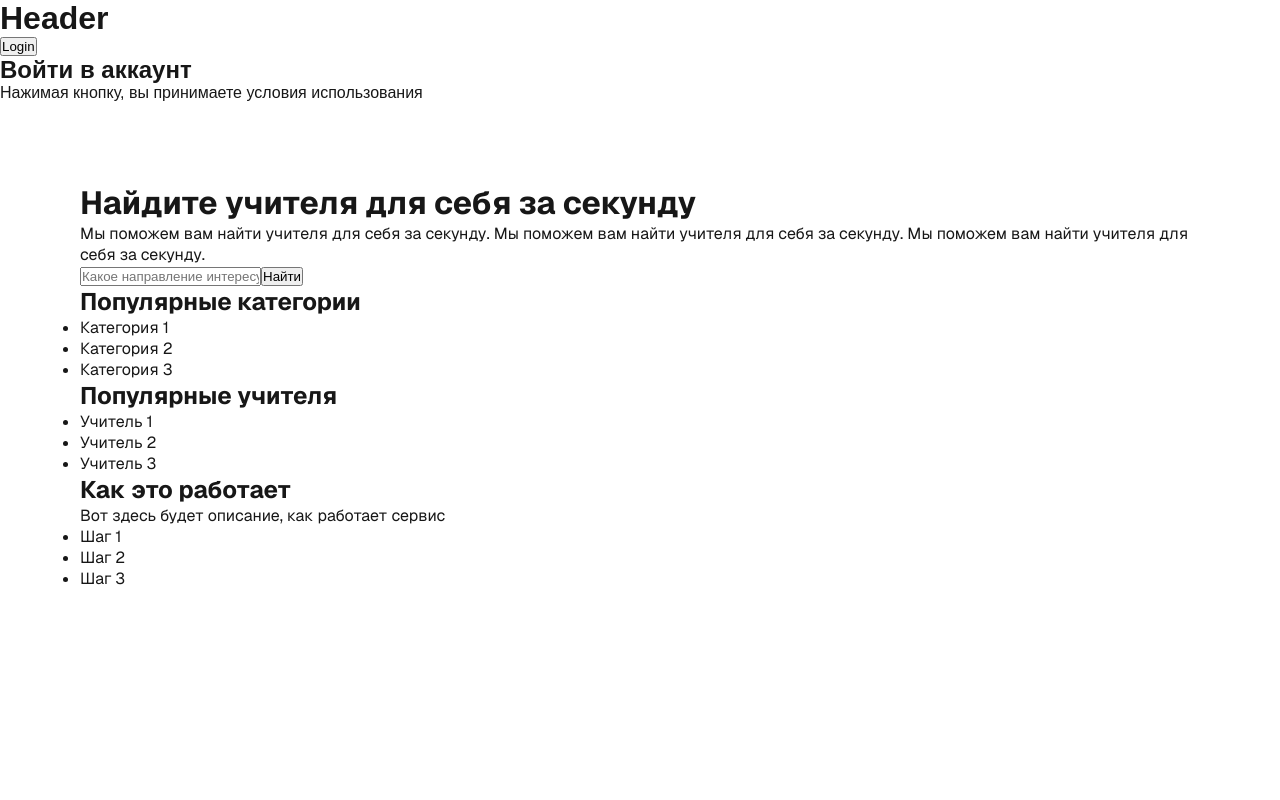
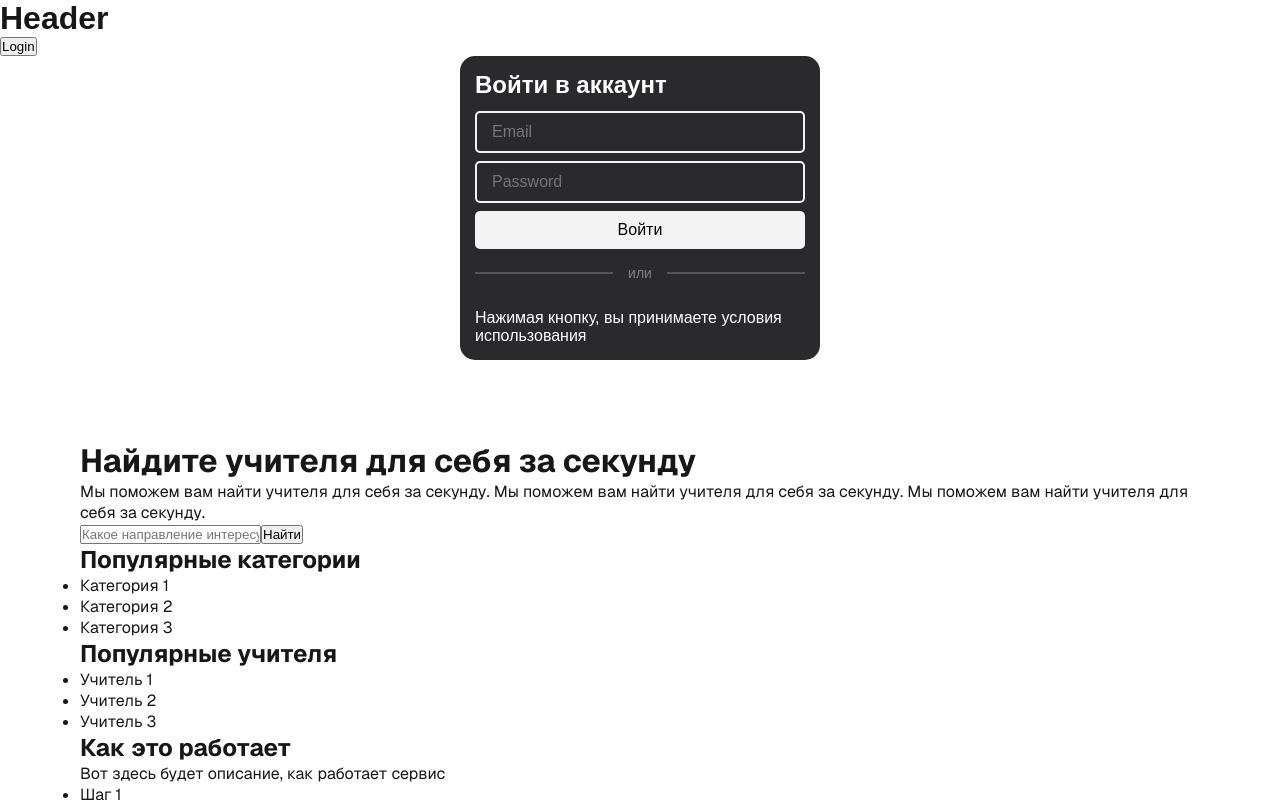
Before and after one commit to andrey-zinoviev-dev/tutors, a Next.js app: page / in a window 1280 px wide. Both pictures are taken after a click on the button "Login". Shown: the top 800 px of the page. Built offline with nearby package versions, Linux system fonts and the light colour scheme.

Commit message:
creating user route, added OAuth component for testing

```diff
--- /dev/null
+++ b/src/app/components/Form/Form.tsx
@@ -0,0 +1,13 @@
+import styles from './page.module.css';
+
+type FormProps = React.HTMLAttributes<HTMLFormElement> & {
+  children: React.ReactNode;
+};
+
+export default function Form({ children, ...props }: FormProps) {
+  return (
+    <form {...props} className={styles.form}>
+      {children}
+    </form>
+  );
+}
--- /dev/null
+++ b/src/app/components/Form/page.module.css
@@ -0,0 +1,5 @@
+.form {
+    display: flex;
+    flex-direction: column;
+    gap: 8px;
+}
--- a/src/app/components/Header.tsx
+++ b/src/app/components/Header.tsx
@@ -1,6 +1,6 @@
 "use client";
 import { useState } from "react";
-import OAuthPopup from "./OAuthPopup";
+import OAuthPopup from "./OAuth/OAuthPopup";
 
 export default function Header() {
   const [ oauthPopupOpened, setOauthPopupOpened ] = useState(false);
--- /dev/null
+++ b/src/app/components/Input/Input.tsx
@@ -0,0 +1,10 @@
+import { InputHTMLAttributes } from "react";
+import styles from './page.module.css';
+
+type InputProps = InputHTMLAttributes<HTMLInputElement>
+
+export default function Input({ ...props }: InputProps) {
+  return (
+    <input {...props} className={styles.input} />
+  );
+}
--- /dev/null
+++ b/src/app/components/Input/page.module.css
@@ -0,0 +1,17 @@
+.input {
+    width: 100%;
+    box-sizing: border-box;
+    border: 2px solid #f3f3f3;
+    background-color: transparent;
+    border-radius: 5px;
+    padding: 7px 15px;
+    color: white;
+    font-size: 16px;
+    font-weight: 400;
+    line-height: 24px;
+    outline: none;
+}
+
+.input:focus {
+    border: 2px solid #b1a9ff;
+}
--- a/src/app/components/OAuthPopup.tsx
+++ b/src/app/components/OAuth/OAuthPopup.tsx
@@ -1,6 +1,10 @@
 'use client';
 
 import { useState, useEffect, useRef } from "react";
+import styles from './page.module.css';
+import Input from "../Input/Input";
+import Form from "../Form/Form";
+import SubmitButton from "../SubmitButton/SubmitButton";
 
 interface VKIDSDK {
   Config: {
@@ -38,14 +42,14 @@ export default function OAuthPopup() {
   //test variable
   let isVKInitialized = false;
 
-  // const [email, setEmail] = useState('');
-  // const [password, setPassword] = useState('');
+  const [email, setEmail] = useState('');
+  const [password, setPassword] = useState('');
   const vkContainerRef = useRef<HTMLDivElement>(null);
 
-  // const handleSubmit = (e: React.FormEvent<HTMLFormElement>) => {
-  //   e.preventDefault();
-  //   console.log(email, password);
-  // }
+  const handleSubmit = (e: React.FormEvent<HTMLFormElement>) => {
+    e.preventDefault();
+    console.log(email, password);
+  }
 
   // const handleVKLogin = () => {
   //   console.log('VK Login');
@@ -70,9 +74,9 @@ export default function OAuthPopup() {
         script.onload = () => {
           initializeVKID();
         };
-        script.onerror = (error) => {
-          console.error('❌ Failed to load VK ID SDK:', error);
-        };
+        // script.onerror = (error) => {
+        //   console.error('❌ Failed to load VK ID SDK:', error);
+        // };
 
         document.head.appendChild(script);
       } else {
@@ -125,12 +129,19 @@ export default function OAuthPopup() {
   };
 
   return (
-    <div>
-      <div>
+      <div className={styles.oauthPopup}>
         <h2>
           Войти в аккаунт
         </h2>
 
+        <Form onSubmit={handleSubmit}>
+          <Input type="text" placeholder="Email" onChange={(e) => setEmail(e.target.value)} />
+          <Input type="password" placeholder="Password" onChange={(e) => setPassword(e.target.value)} />
+          <SubmitButton type="submit">Войти</SubmitButton>
+        </Form>
+        <div className={styles.or}>
+          <span className={styles.orText}>или</span>
+        </div>
         {/* VK ID Widget Container */}
         <div ref={vkContainerRef}>
           {/* VK ID will render here */}
@@ -157,6 +168,5 @@ export default function OAuthPopup() {
           </p>
         </div>
       </div>
-    </div>
   );
 }
--- /dev/null
+++ b/src/app/components/OAuth/page.module.css
@@ -0,0 +1,50 @@
+.oauthPopup {
+    max-width: 360px;
+    margin: 0 auto;
+    background-color: #2a2a2d;
+    padding: 15px;
+    border-radius: 15px;
+    color: white;
+    display: flex;
+    flex-direction: column;
+    gap: 12px
+  /* position: fixed;
+  top: 50%;
+  left: 50%;
+  transform: translate(-50%, -50%);
+  background-color: white;
+  padding: 20px;
+  border-radius: 10px;
+  box-shadow: 0 0 10px 0 rgba(0, 0, 0, 0.1); */
+}
+
+.or {
+  text-align: center;
+  font-size: 14px;
+  font-weight: 400;
+  line-height: 24px;
+  color: #808080;
+  position: relative;
+  &::before, &::after {
+    content: '';
+    position: absolute;
+    width: 50%;
+    height: 1px;
+    top: 50%;
+    transform: translateY(-50%);
+    background-color: #808080;
+    z-index: 1;
+  }
+  &::before {
+    left: 0;
+  }
+  &::after {
+    right: 0;
+  }
+  .orText {
+    background-color: #2a2a2d;
+    padding: 0 15px;
+    position: relative;
+    z-index: 2;
+  }
+}
--- /dev/null
+++ b/src/app/components/SubmitButton/SubmitButton.module.css
@@ -0,0 +1,11 @@
+.submitButton {
+    width: 100%;
+    padding: 7px 15px;
+    border-radius: 5px;
+    border: none;
+    background-color: #f3f3f3;
+    color: black;
+    font-size: 16px;
+    font-weight: 400;
+    line-height: 24px;
+}
--- /dev/null
+++ b/src/app/components/SubmitButton/SubmitButton.tsx
@@ -0,0 +1,13 @@
+import styles from './SubmitButton.module.css';
+
+type SubmitButtonProps = React.ButtonHTMLAttributes<HTMLButtonElement> & {
+  children: React.ReactNode;
+};
+
+export default function SubmitButton({ children, ...props }: SubmitButtonProps) {
+  return (
+    <button {...props} className={styles.submitButton}>
+      {children}
+    </button>
+  );
+}
--- a/src/app/layout.tsx
+++ b/src/app/layout.tsx
@@ -35,7 +35,6 @@ export default function RootLayout({
             <p>Footer</p>
           </footer>
         </StoreProvider>
-        {/* <script src="https://unpkg.com/@vkid/sdk@<3.0.0/dist-sdk/umd/index.js"></script> */}
       </body>
     </html>
   );
--- a/src/app/page.tsx
+++ b/src/app/page.tsx
@@ -1,4 +1,4 @@
-import Image from "next/image";
+// import Image from "next/image";
 import styles from "./page.module.css";
 import TutorsSearch from "./components/TutorsSearch";
 import PopularCategories from "./components/PopularCategories";
```
Also changed, not shown: src/app/user/page.tsx (renamed from src/app/account/page.tsx).
